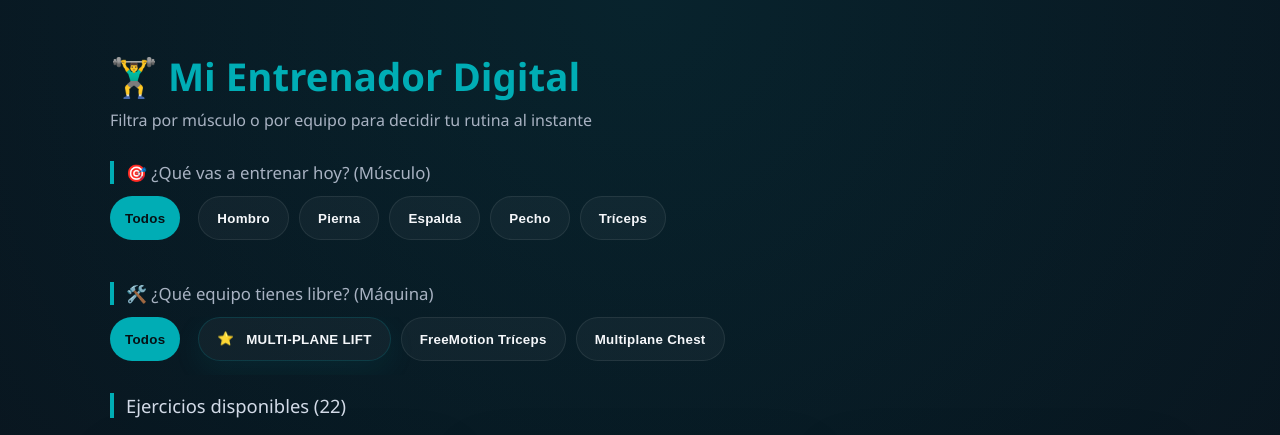
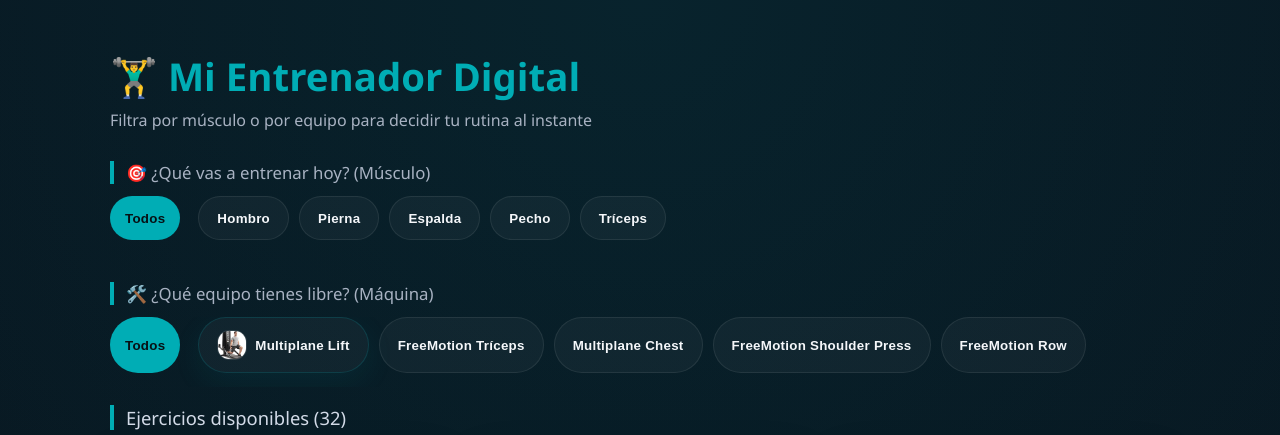
Before and after one commit to BPFAleksei/my-personal-trainer, a website: page index.html in a window 1280 px wide. Shown: the top 435 px of the page. Drawn offline with Linux system fonts and the light colour scheme.

Commit message:
ADD: Row

```diff
--- a/data/exercises.json
+++ b/data/exercises.json
@@ -220,5 +220,115 @@
     "image": "assets/images/freemotion/shoulder_press/Standing Single-Arm Cable Shoulder Press.gif",
     "alt": "Press de Hombros Unilateral de Pie",
     "notes": ""
+  },
+  {
+    "id": "e23",
+    "title": "Remo Sentado con Face-Pull",
+    "musculo": "espalda",
+    "equipo": "freemotion-row",
+    "maquina": "freemotion",
+    "boton": "Seated_Cable_Row_Face_Pull_Variation",
+    "image": "assets/images/freemotion/row/Seated Cable Row (Face-Pull Variation).gif",
+    "alt": "Remo Sentado con Face-Pull",
+    "notes": ""
+  },
+  {
+    "id": "e24",
+    "title": "Remo Sentado con Rotación",
+    "musculo": "espalda",
+    "equipo": "freemotion-row",
+    "maquina": "freemotion",
+    "boton": "Seated_Cable_Row_with_Rotation",
+    "image": "assets/images/freemotion/row/Seated Cable Row with Rotation.gif",
+    "alt": "Remo Sentado con Rotación",
+    "notes": ""
+  },
+  {
+    "id": "e25",
+    "title": "Remo Alto Sentado Agarre Neutral",
+    "musculo": "espalda",
+    "equipo": "freemotion-row",
+    "maquina": "freemotion",
+    "boton": "Seated_High_Cable_Row_Neutral_Grip",
+    "image": "assets/images/freemotion/row/Seated High Cable Row (Neutral Grip).gif",
+    "alt": "Remo Alto Sentado Agarre Neutral",
+    "notes": ""
+  },
+  {
+    "id": "e26",
+    "title": "Remo Alto a Bajo Sentado",
+    "musculo": "espalda",
+    "equipo": "freemotion-row",
+    "maquina": "freemotion",
+    "boton": "Seated_High-to-Low_Cable_Row",
+    "image": "assets/images/freemotion/row/Seated High-to-Low Cable Row (Unsupported).gif",
+    "alt": "Remo Alto a Bajo Sentado",
+    "notes": ""
+  },
+  {
+    "id": "e27",
+    "title": "Remo Bajo Sentado Supinado",
+    "musculo": "espalda",
+    "equipo": "freemotion-row",
+    "maquina": "freemotion",
+    "boton": "Seated_Low_Cable_Row_Underhand_Supinated_Grip",
+    "image": "assets/images/freemotion/row/Seated Low Cable Row (UnderhandSupinated Grip).gif",
+    "alt": "Remo Bajo Sentado Supinado",
+    "notes": ""
+  },
+  {
+    "id": "e28",
+    "title": "Remo Unilateral Sentado Apoyado",
+    "musculo": "espalda",
+    "equipo": "freemotion-row",
+    "maquina": "freemotion",
+    "boton": "Seated_Single-Arm_Cable_Row_Chest-Supported",
+    "image": "assets/images/freemotion/row/Seated Single-Arm Cable Row (Chest-Supported).gif",
+    "alt": "Remo Unilateral Sentado Apoyado",
+    "notes": ""
+  },
+  {
+    "id": "e29",
+    "title": "Remo Unilateral Sentado Sin Apoyo",
+    "musculo": "espalda",
+    "equipo": "freemotion-row",
+    "maquina": "freemotion",
+    "boton": "Seated_Single-Arm_Cable_Row_Unsupported",
+    "image": "assets/images/freemotion/row/Seated Single-Arm Cable Row (Unsupported).gif",
+    "alt": "Remo Unilateral Sentado Sin Apoyo",
+    "notes": ""
+  },
+  {
+    "id": "e30",
+    "title": "Remo Amplio Alto Sentado",
+    "musculo": "espalda",
+    "equipo": "freemotion-row",
+    "maquina": "freemotion",
+    "boton": "Seated_Wide_High_Cable_Row",
+    "image": "assets/images/freemotion/row/Seated Wide High Cable Row.gif",
+    "alt": "Remo Amplio Alto Sentado",
+    "notes": ""
+  },
+  {
+    "id": "e31",
+    "title": "Remo Alto a Bajo de Pie",
+    "musculo": "espalda",
+    "equipo": "freemotion-row",
+    "maquina": "freemotion",
+    "boton": "Standing_High-to-Low_Cable_Row_Isometric_Squat",
+    "image": "assets/images/freemotion/row/Standing High-to-Low Cable Row (Isometric Squat).gif",
+    "alt": "Remo Alto a Bajo de Pie",
+    "notes": ""
+  },
+  {
+    "id": "e32",
+    "title": "Remo Unilateral de Pie en Lunge",
+    "musculo": "espalda",
+    "equipo": "freemotion-row",
+    "maquina": "freemotion",
+    "boton": "Standing_Single-Arm_Cable_Row_Isometric_Lunge",
+    "image": "assets/images/freemotion/row/Standing Single-Arm Cable Row (Isometric Lunge).gif",
+    "alt": "Remo Unilateral de Pie en Lunge",
+    "notes": ""
   }
 ]
--- a/index.html
+++ b/index.html
@@ -24,9 +24,14 @@
     <div class="section-title">🛠️ ¿Qué equipo tienes libre? (Máquina)</div>
     <div class="filter-group" id="filtro-equipo">
         <button class="btn-filter btn-todos active" onclick="filtrar('todos', 'equipo', this)">Todos</button>
-        <button class="btn-filter btn-featured" onclick="filtrar('multiplane', 'equipo', this)"><span class="featured-icon" aria-hidden="true">⭐</span> MULTI-PLANE LIFT</button>
+        <button class="btn-filter btn-featured btn-machine" onclick="filtrar('multiplane', 'equipo', this)">
+            <img src="assets/images/multiplane_lift.jfif" alt="Multiplane Lift" class="btn-machine-img">
+            <span>Multiplane Lift</span>
+        </button>
         <button class="btn-filter" onclick="filtrar('freemotion-triceps', 'equipo', this)">FreeMotion Tríceps</button>
         <button class="btn-filter" onclick="filtrar('multiplane-chest', 'equipo', this)">Multiplane Chest</button>
+        <button class="btn-filter" onclick="filtrar('freemotion-shoulder', 'equipo', this)">FreeMotion Shoulder Press</button>
+        <button class="btn-filter" onclick="filtrar('freemotion-row', 'equipo', this)">FreeMotion Row</button>
     </div>
 
     <div class="section-title" id="resultados-titulo">Ejercicios Disponibles</div>
--- a/styles/style.css
+++ b/styles/style.css
@@ -105,6 +105,20 @@
     border: 1px solid rgba(0,173,181,0.18);
 }
 
+.btn-machine {
+    display: inline-flex;
+    align-items: center;
+    gap: 8px;
+}
+
+.btn-machine-img {
+    width: 30px;
+    height: 30px;
+    object-fit: cover;
+    border-radius: 12px;
+    border: 1px solid rgba(255,255,255,0.12);
+}
+
 .featured-icon {
     margin-right: 8px;
     display: inline-block;
```
Also changed, not shown: 10 other files.
